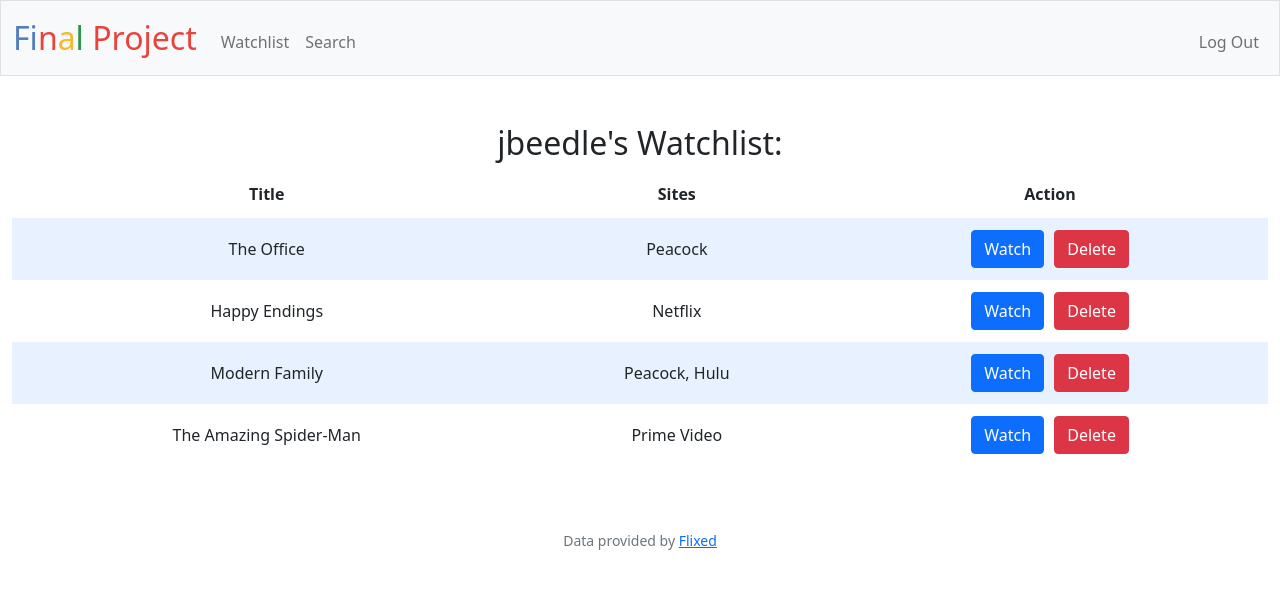
After one commit to jbeedle19/cs50_final_project, a Flask app: page /watchlist in a window 1280 px wide. The commit adds this page. Shown: the top 589 px of the page. Run offline with Flask 2, Linux system fonts and the light colour scheme; a user stored in the database is signed in; some libraries are stand-ins or nearby versions.

Commit message:
adjusted search route, added results/watchlist pages/routes

```diff
--- a/app.py
+++ b/app.py
@@ -33,21 +33,45 @@ def after_request(response):
     return response
 
 
-# Home route
+# Home/Search route
 @app.route("/")
 def index():
-    """ Show homepage """
+    """ Show homepage and allow users to search for shows/movies """
 
     # Render homepage
     return render_template("index.html")
 
-@app.route("/dashboard")
+# Watchlist Route
+@app.route("/watchlist")
 @login_required
 def dashboard():
     """ Show dashboard """
 
-    # Render homepage and pass in user details
-    return render_template("dashboard.html")
+    # Query DB for the users watchlist
+    watchlist = [
+        {
+            "title": "The Office",
+            "sites": "Peacock"
+        },
+        {
+            "title": "Happy Endings",
+            "sites": "Netflix"
+        },
+        {
+            "title": "Modern Family",
+            "sites": "Peacock, Hulu"
+        },
+        {
+            "title": "The Amazing Spider-Man",
+            "sites": "Prime Video"
+        }
+    ]
+
+    # Get username
+    username = db.execute("SELECT username FROM users WHERE id = ?", session["user_id"])
+
+    # Render watchlist and pass in user details and watchlist
+    return render_template("watchlist.html", watchlist=watchlist, username=username[0]["username"])
 
 
 # Login Route
@@ -79,7 +103,7 @@ def login():
         session["user_id"] = rows[0]["id"]
 
         # Redirect to dashboard/watchlist
-        return redirect("/dashboard")
+        return redirect("/watchlist")
 
     # User reached route via GET
     else:
@@ -147,6 +171,31 @@ def register():
         return render_template("register.html")
 
 
+# Search Route
+@app.route("/search")
+def search():
+
+    # Ensure that the user entered a title
+    if not request.args.get("q"):
+        flash("Please provide the title of a show or movie that you want to watch")
+        print(request.path)
+        request.path = ""
+        print(request.path)
+        return render_template("index.html")
+
+    # Use Flixed API to search for title
+    title = request.args.get("q")
+    results = "None"
+
+    # Checks if there is a current session to dynamically render "+ Watchlist" button
+    if "user_id" in session:
+        user = session["user_id"]
+    else:
+        user = None
+
+    return render_template("results.html", results=results, title=title, user=user)
+
+
 # Wildcard Route
 @app.route("/", defaults={"path": ""})
 @app.route("/<path:path>")
--- a/static/styles.css
+++ b/static/styles.css
@@ -22,21 +22,30 @@ nav .navbar-brand .green
     color: #2e944b;
 }
 
+/* Password Criteria */
 .pass-restraint {
     font-size: 13px;
     display: none;
 }
 
+/* Table Styles */
 table {
     background-color: transparent;
     margin-bottom: 1rem;
     width: 100%;
 }
+
 table th,
 table td {
     padding: 0.75rem;
     vertical-align: middle;
 }
+
 tbody tr:nth-of-type(odd) {
     background-color: rgb(179, 208, 255, 0.3)
 }
+
+.action-space {
+    margin-left: 3px;
+    margin-right: 3px;
+}
--- a/templates/layout.html
+++ b/templates/layout.html
@@ -23,12 +23,16 @@
                 <div class="collapse navbar-collapse" id="navbar">
                     {% if session["user_id"] %}
                         <ul class="navbar-nav me-auto mt-2">
-                            <li class="nav-item"><a class="nav-link" href="/dashboard">Dashboard</a></li>
+                            <li class="nav-item"><a class="nav-link" href="/watchlist">Watchlist</a></li>
+                            <li class="nav-item"><a class="nav-link" href="/">Search</a></li>
                         </ul>
                         <ul class="navbar-nav ms-auto mt-2">
                             <li class="nav-item"><a class="nav-link" href="/logout">Log Out</a></li>
                         </ul>
                     {% else %}
+                        <ul class="navbar-nav me-auto mt-2">
+                            <li class="nav-item"><a class="nav-link" href="/">Search</a></li>
+                        </ul>
                         <ul class="navbar-nav ms-auto mt-2">
                             <li class="nav-item"><a class="nav-link" href="/register">Register</a></li>
                             <li class="nav-item"><a class="nav-link" href="/login">Log In</a></li>
--- /dev/null
+++ b/templates/watchlist.html
@@ -0,0 +1,39 @@
+{% extends "layout.html" %}
+
+{% block title %}
+    Watchlist
+{% endblock %}
+
+{% block main %}
+    {% if watchlist %}
+        <div>
+            <h2>{{ username }}'s Watchlist:</h2>
+            <table>
+                <thead>
+                    <tr>
+                        <th>Title</th>
+                        <th>Sites</th>
+                        <th>Action</th>
+                    </tr>
+                </thead>
+                <tbody>
+                    {% for item in watchlist %}
+                        <tr>
+                            <td>{{ item["title"] }}</td>
+                            <td>{{ item["sites"] }}</td>
+                            <td>
+                                <button class="btn btn-primary">Watch</button>
+                                <span class="action-space"></span>
+                                <button class="btn btn-danger">Delete</button>
+                            </td>
+                        </tr>
+                    {% endfor %}
+                </tbody>
+            </table>
+        </div>
+    {% else %}
+        <div>
+            <h2>Hmm, no watchlist found 🤔</h2>
+        </div>
+    {% endif %}
+{% endblock %}
```
Also changed, not shown: templates/dashboard.html (deleted, +0 -9 lines), templates/index.html (+6 -1 lines), templates/results.html (added, +43 -0 lines).
